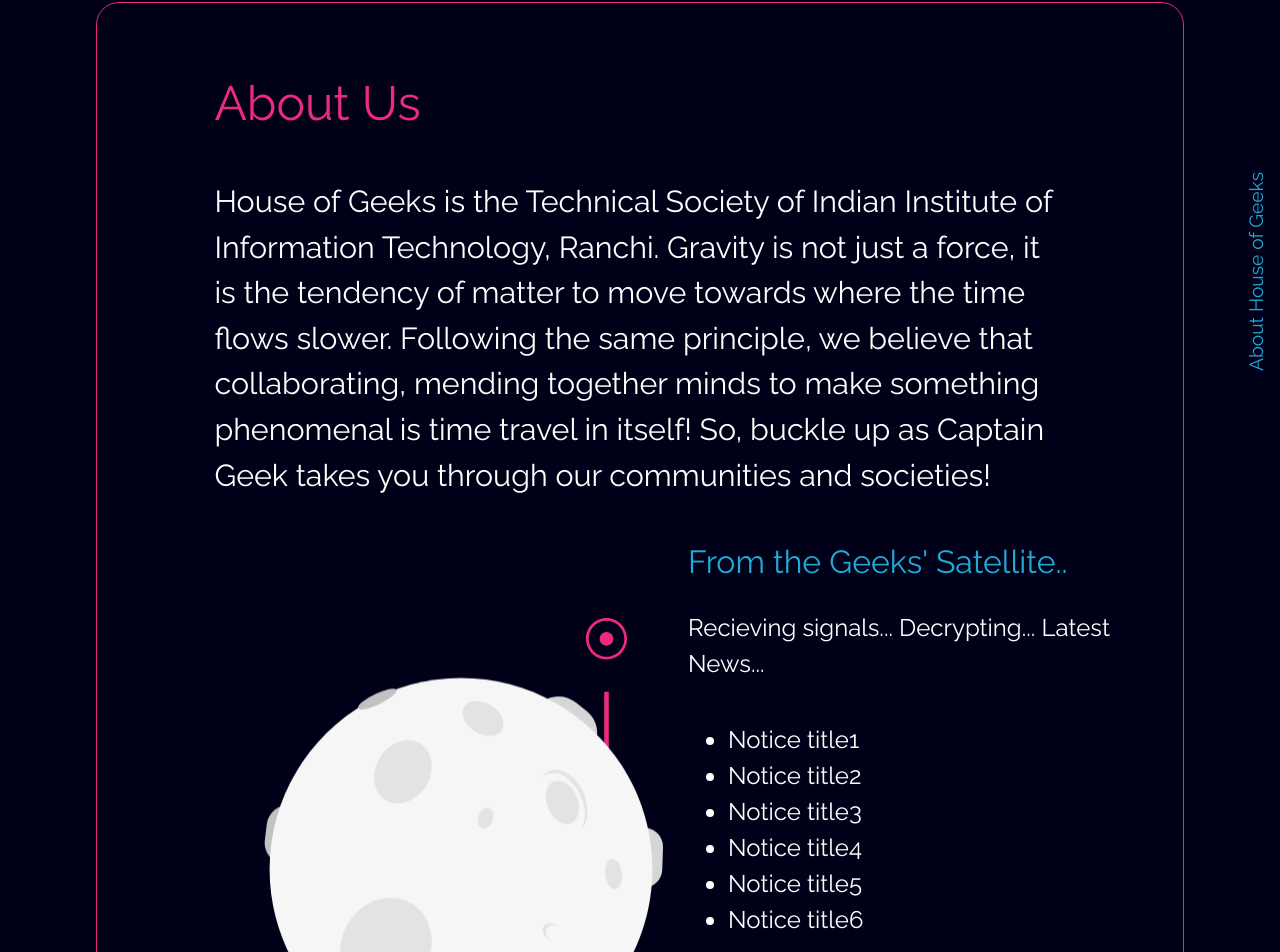
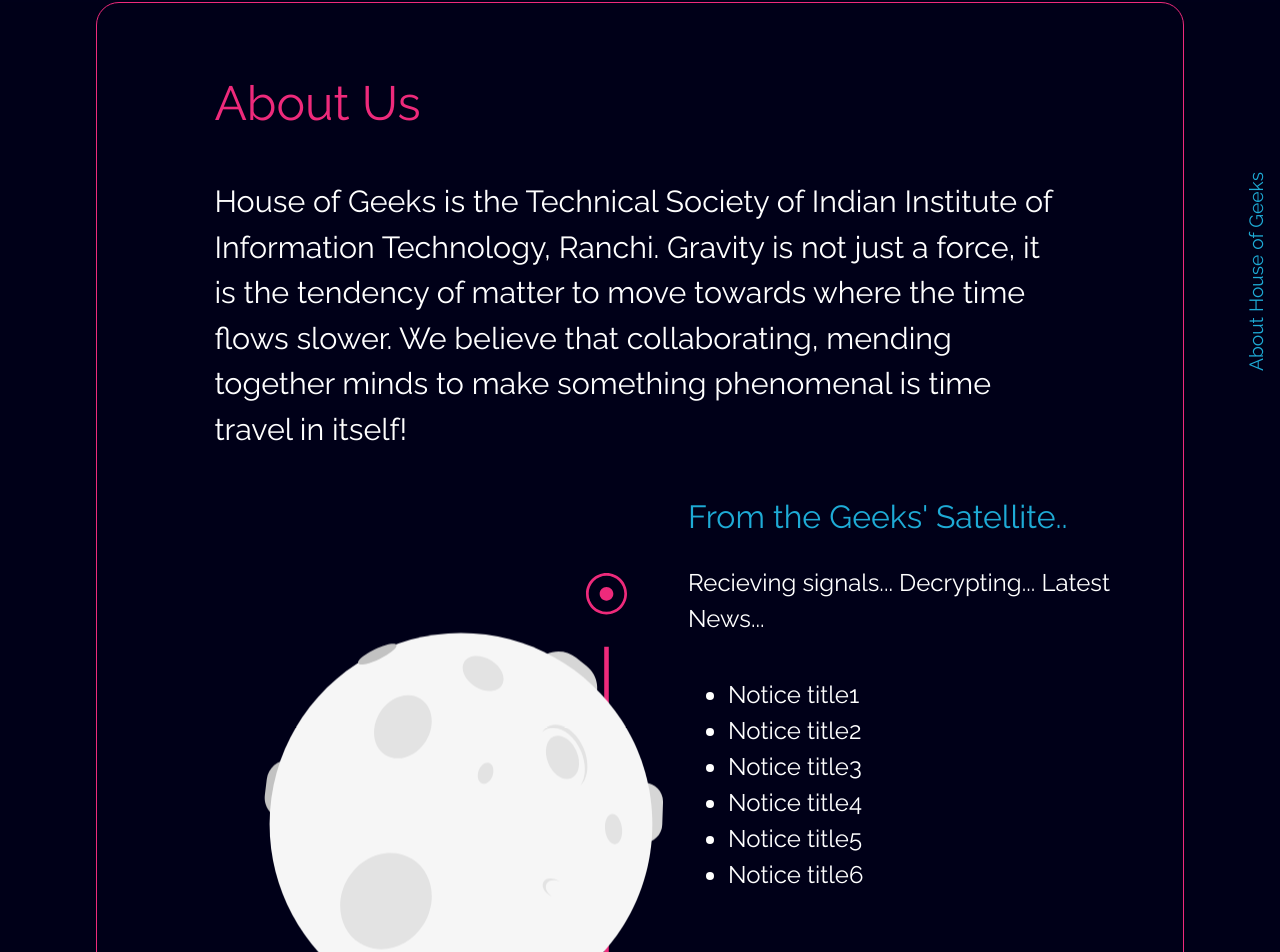
Before and after one commit to houseofgeeks/hg, a React (Create React App) app in the folder client/: page / in a window 1280 px wide. Shown: the part 798-1750 px from the top of the page. Built offline with nearby package versions, Linux system fonts and the light colour scheme.

Commit message:
shortening description

```diff
--- a/client/src/components/Home/AboutUs/AboutUs.js
+++ b/client/src/components/Home/AboutUs/AboutUs.js
@@ -16,9 +16,8 @@
         <div className="content">
           House of Geeks is the Technical Society of Indian Institute of Information Technology,
           Ranchi. Gravity is not just a force, it is the tendency of matter to move towards
-          where the time flows slower. Following the same principle, we believe that collaborating,
-          mending together minds to make something phenomenal is time travel in itself!
-          So, buckle up as Captain Geek takes you through our communities and societies!
+          where the time flows slower. We believe that collaborating, mending together
+          minds to make something phenomenal is time travel in itself!
         </div>
         <Notice />
       </div>
```
